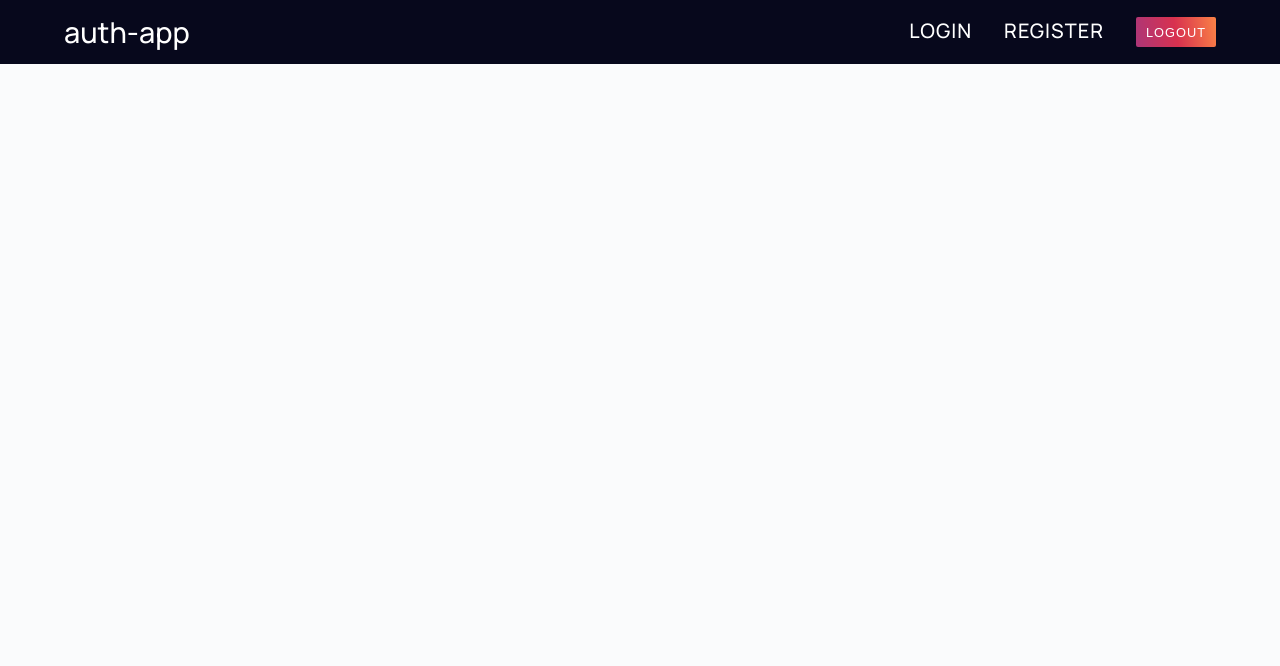
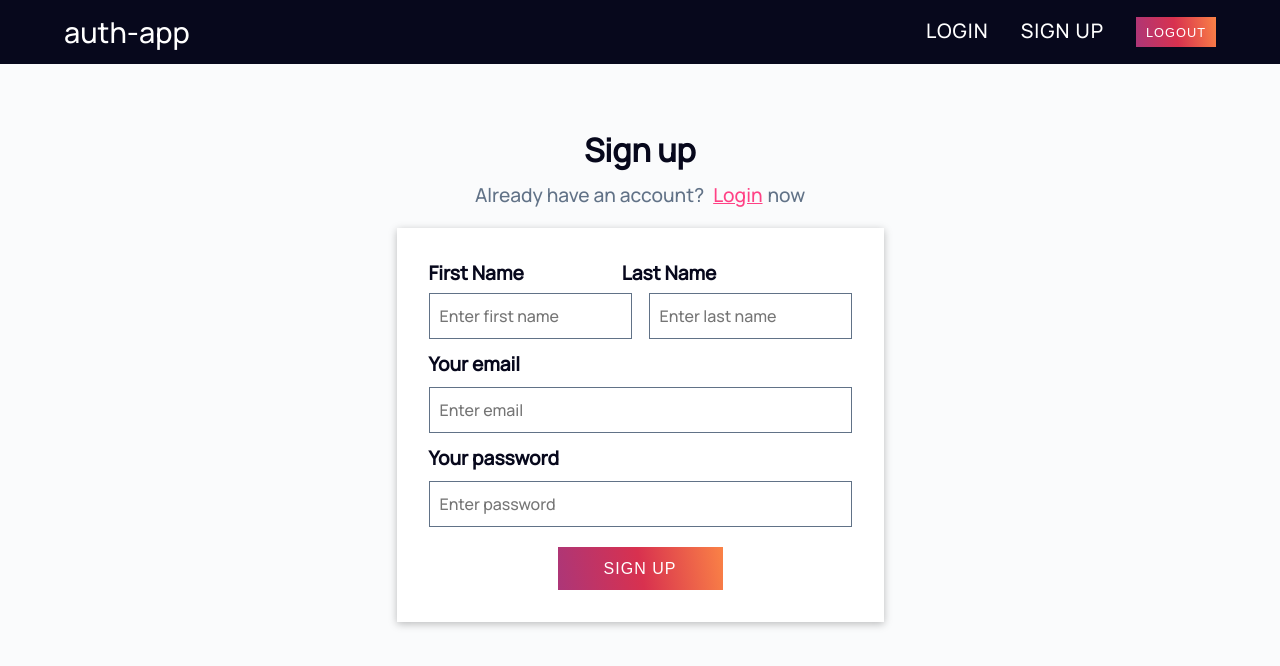
Before and after one commit to ritagujar/100daysOfDevelopement, a React (Create React App) app in the folder React-Practice/auth-app/: page /signup in a window 1280 px wide. Shown: the top 666 px of the page. Built offline with nearby package versions, Linux system fonts and the light colour scheme.

Commit message:
Auth-app - Added Sign Up page

```diff
--- a/React-Practice/auth-app/src/App.js
+++ b/React-Practice/auth-app/src/App.js
@@ -2,7 +2,7 @@ import Navigation from "./components/MainHeader/Navigation";
 import { Route, Routes } from "react-router-dom";
 import Home from "./pages/Home";
 import Login from "./components/Login/Login";
-import Register from "./components/Register/Register";
+import SignUp from "./components/SignUp/SignUp";
 
 function App() {
   return (
@@ -11,7 +11,7 @@ function App() {
       <Routes>
         <Route path="/" element={<Home />} />
         <Route path="/login" element={<Login />} />
-        <Route path="/register" element={<Register />} />
+        <Route path="/signup" element={<SignUp />} />
       </Routes>
     </>
   );
--- a/React-Practice/auth-app/src/components/MainHeader/Navigation.js
+++ b/React-Practice/auth-app/src/components/MainHeader/Navigation.js
@@ -45,11 +45,10 @@ const MenuItem = styled(Link)`
   }
 `;
 
-const BtnStyle = styled.button`
+const Button = styled.button`
   border: none;
   height: 30px;
   width: 80px;
-  border-radius: 2px;
   color: #ffffff;
   background-image: linear-gradient(80deg, #ac3678, #d8314f, #fa8246);
   cursor: pointer;
@@ -67,8 +66,8 @@ const Navigation = () => {
       <LogoText to="/">auth-app</LogoText>
       <Menu>
         <MenuItem to="/login">Login</MenuItem>
-        <MenuItem to="/register">Register</MenuItem>
-        <BtnStyle>Logout</BtnStyle>
+        <MenuItem to="/signup">Sign Up</MenuItem>
+        <Button>Logout</Button>
       </Menu>
     </StyledNavbar>
   );
--- a/React-Practice/auth-app/src/components/Register/Register.js
+++ /dev/null
@@ -1,7 +0,0 @@
-import React from "react";
-
-const Register = () => {
-  return <div>This is Register Page</div>;
-};
-
-export default Register;
--- /dev/null
+++ b/React-Practice/auth-app/src/components/SignUp/SignUp.js
@@ -0,0 +1,44 @@
+import React from "react";
+import {
+  SignUpContainer,
+  StyleText,
+  Text,
+  Card,
+  TextFiled,
+  Button,
+  LoginLink,
+} from "./styles";
+
+const SignUp = () => {
+  return (
+    <>
+      <SignUpContainer>
+        <StyleText>Sign up</StyleText>
+        <Text>
+          Already have an account? <LoginLink to="/login">Login</LoginLink>now
+        </Text>
+        <Card>
+          <div style={{ marginBottom: "7px" }}>
+            <TextFiled>First Name</TextFiled>
+            <TextFiled style={{ marginLeft: "98px" }}>Last Name</TextFiled>
+          </div>
+          <div>
+            <input htmlFor="" placeholder="Enter first name"></input>
+            <input
+              style={{ marginLeft: "17px" }}
+              htmlFor=""
+              placeholder="Enter last name"
+            ></input>
+          </div>
+          <TextFiled>Your email</TextFiled>
+          <input htmlFor="" placeholder="Enter email"></input>
+          <TextFiled>Your password</TextFiled>
+          <input htmlFor="" placeholder="Enter password"></input>
+          <Button>Sign up</Button>
+        </Card>
+      </SignUpContainer>
+    </>
+  );
+};
+
+export default SignUp;
--- /dev/null
+++ b/React-Practice/auth-app/src/components/SignUp/styles.js
@@ -0,0 +1,69 @@
+import styled from "styled-components";
+import { Link } from "react-router-dom";
+
+export const SignUpContainer = styled.div`
+  display: flex;
+  align-items: center;
+  flex-direction: column;
+  margin-top: 4rem;
+`;
+export const StyleText = styled.h1`
+  margin-bottom: 10px;
+  color: rgb(7, 8, 28);
+`;
+export const Text = styled.p`
+  margin-bottom: 20px;
+  color: #617287;
+  font-size: 1.2rem;
+`;
+export const LoginLink = styled(Link)`
+  color: #ff4185;
+  margin: 0 5px;
+`;
+export const Card = styled.div`
+  /* margin-top: 3rem; */
+  display: flex;
+  flex-direction: column;
+  background: white;
+  box-shadow: 0 2px 8px rgba(0, 0, 0, 0.26);
+  padding: 2rem 2rem;
+  margin-bottom: 20px;
+  color: #07081c;
+
+  input {
+    height: 46px;
+    border: 1px solid #617287;
+    padding-left: 10px;
+    font-size: 1rem;
+    font-family: "Manrope", sans-serif;
+  }
+
+  input:focus {
+    outline: none;
+    border-color: #617287;
+  }
+`;
+export const TextFiled = styled.label`
+  color: rgb(7, 8, 28);
+  font-size: 1.2rem;
+  font-weight: 600;
+  margin-top: 12px;
+  margin-bottom: 10px;
+`;
+
+export const Button = styled.button`
+  margin: 0 auto;
+  margin-top: 20px;
+  width: 165px;
+  height: 43px;
+  border: none;
+  color: #ffffff;
+  background-image: linear-gradient(80deg, #ac3678, #d8314f, #fa8246);
+  cursor: pointer;
+  letter-spacing: 1px;
+  text-transform: uppercase;
+  font-size: 1rem;
+  &:hover {
+    color: #9e9fa6;
+  }
+`;
```
